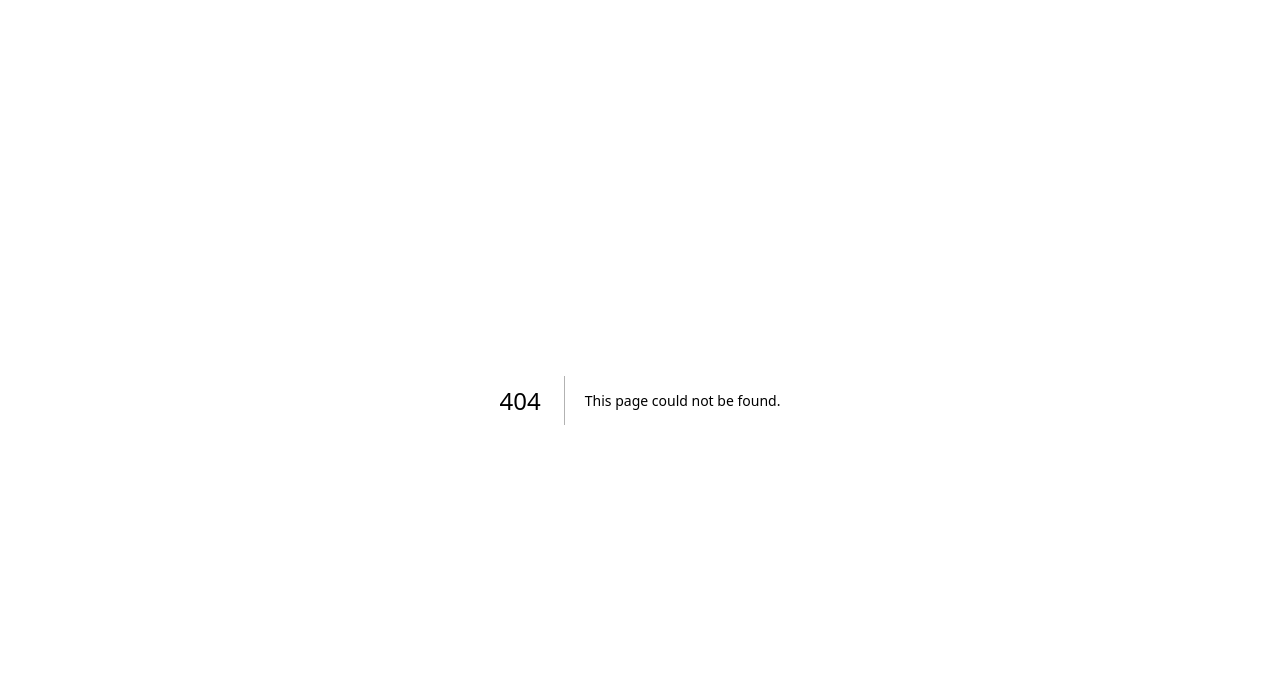
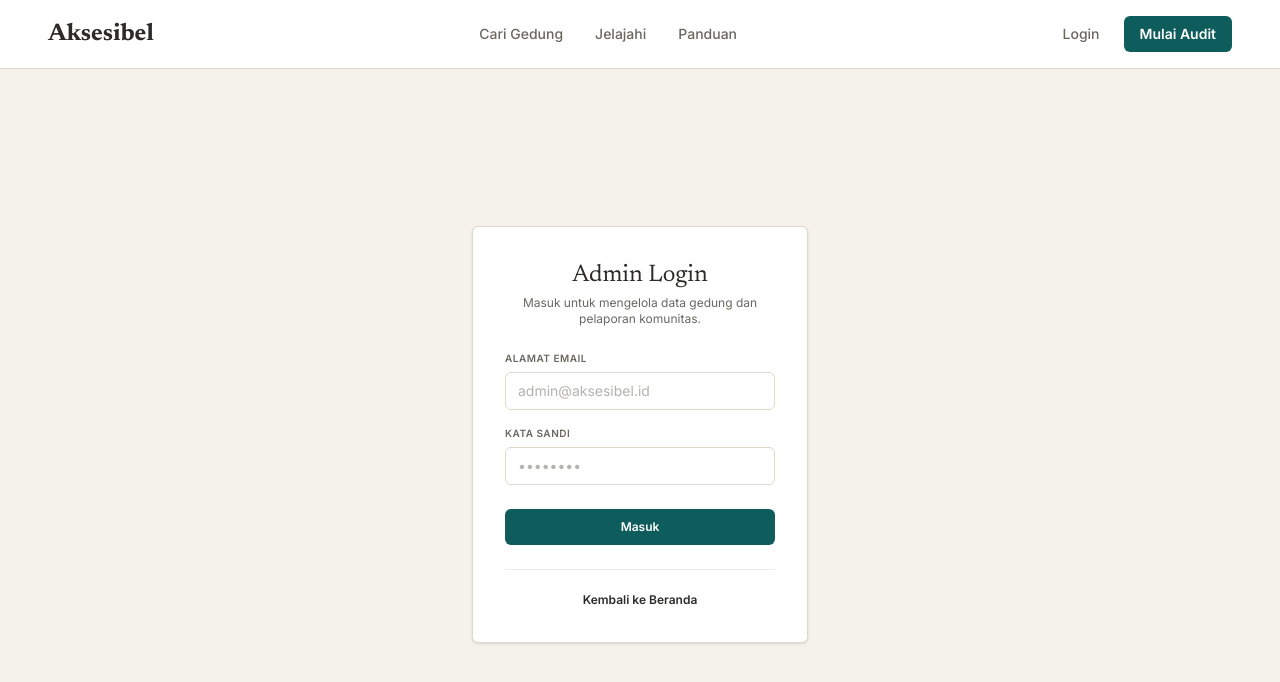
Before and after one commit to glacerous/worldgen1amcc, a Next.js app in the folder frontend/: page /admin/login in a window 1280 px wide. Before the commit this address had no page. Shown: the top 682 px of the page. Built offline with nearby package versions, Linux system fonts and the light colour scheme; no server answers.

Commit message:
fix: admin login url

```diff
--- /dev/null
+++ b/frontend/src/app/admin/login/page.tsx
@@ -0,0 +1,140 @@
+"use client";
+
+import { useState, useEffect } from "react";
+import { useRouter } from "next/navigation";
+import Link from "next/link";
+import Navbar from "@/components/Navbar";
+
+export default function AdminLoginPage() {
+  const router = useRouter();
+  const [email, setEmail] = useState("");
+  const [password, setPassword] = useState("");
+  const [isLoading, setIsLoading] = useState(false);
+  const [error, setError] = useState<string | null>(null);
+
+  // If already logged in, redirect to admin page directly
+  useEffect(() => {
+    if (typeof window !== "undefined" && sessionStorage.getItem("admin_token")) {
+      router.push("/admin");
+    }
+  }, [router]);
+
+  const handleSubmit = async (e: React.FormEvent) => {
+    e.preventDefault();
+    setIsLoading(true);
+    setError(null);
+
+    if (!email.trim() || !password) {
+      setError("Email dan password wajib diisi.");
+      setIsLoading(false);
+      return;
+    }
+
+    try {
+      const res = await fetch("http://localhost:8000/login", {
+        method: "POST",
+        headers: {
+          "Content-Type": "application/json",
+        },
+        body: JSON.stringify({ email: email.trim(), password }),
+      });
+
+      if (!res.ok) {
+        const data = await res.json().catch(() => ({}));
+        throw new Error(data.detail || "Email atau password salah.");
+      }
+
+      const data = await res.json();
+      if (data.access_token) {
+        sessionStorage.setItem("admin_token", data.access_token);
+        // Expiry 7 days matching backend JWT exp
+        document.cookie = `admin_token=${data.access_token}; path=/; max-age=604800; samesite=lax`;
+        router.push("/admin");
+      } else {
+        throw new Error("Gagal menerima token akses dari server.");
+      }
+    } catch (err: any) {
+      setError(err.message || "Terjadi kesalahan koneksi server.");
+    } finally {
+      setIsLoading(false);
+    }
+  };
+
+  return (
+    <div className="min-h-screen flex flex-col bg-bg">
+      <Navbar />
+
+      <main className="flex-1 px-6 py-12 md:py-16 max-w-sm mx-auto w-full flex flex-col justify-center">
+        <div className="bg-surface border border-line rounded-md p-6 md:p-8 shadow-sm">
+          <div className="text-center mb-6">
+            <h1 className="font-display text-2xl font-normal text-ink mb-1">
+              Admin Login
+            </h1>
+            <p className="font-sans text-xs text-ink-muted">
+              Masuk untuk mengelola data gedung dan pelaporan komunitas.
+            </p>
+          </div>
+
+          {error && (
+            <div className="mb-4 p-3 bg-status-not-met/10 border border-status-not-met/20 rounded-md text-xs text-status-not-met font-sans font-medium">
+              {error}
+            </div>
+          )}
+
+          <form onSubmit={handleSubmit} className="space-y-4">
+            <div>
+              <label htmlFor="email" className="block text-[10px] font-sans font-semibold text-ink-muted uppercase tracking-wider mb-1.5">
+                Alamat Email
+              </label>
+              <input
+                type="email"
+                id="email"
+                value={email}
+                onChange={(e) => setEmail(e.target.value)}
+                placeholder="admin@aksesibel.id"
+                className="w-full bg-transparent border border-line rounded-md px-3 py-2 text-sm font-sans text-ink placeholder-ink-muted/50 focus:outline-none focus:border-accent/40"
+                required
+                disabled={isLoading}
+              />
+            </div>
+
+            <div>
+              <label htmlFor="password" className="block text-[10px] font-sans font-semibold text-ink-muted uppercase tracking-wider mb-1.5">
+                Kata Sandi
+              </label>
+              <input
+                type="password"
+                id="password"
+                value={password}
+                onChange={(e) => setPassword(e.target.value)}
+                placeholder="••••••••"
+                className="w-full bg-transparent border border-line rounded-md px-3 py-2 text-sm font-sans text-ink placeholder-ink-muted/50 focus:outline-none focus:border-accent/40"
+                required
+                disabled={isLoading}
+              />
+            </div>
+
+            <div className="pt-2">
+              <button
+                type="submit"
+                disabled={isLoading}
+                className="w-full inline-flex items-center justify-center bg-accent text-white hover:opacity-90 font-sans text-xs font-semibold px-6 py-2.5 rounded-md transition-all disabled:opacity-50 cursor-pointer"
+              >
+                {isLoading ? "Mengautentikasi..." : "Masuk"}
+              </button>
+            </div>
+          </form>
+
+          <div className="mt-6 pt-4 border-t border-line/50 text-center">
+            <Link
+              href="/buildings"
+              className="font-sans text-xs font-semibold text-ink hover:text-accent transition-colors"
+            >
+              Kembali ke Beranda
+            </Link>
+          </div>
+        </div>
+      </main>
+    </div>
+  );
+}
--- a/frontend/src/app/admin/page.tsx
+++ b/frontend/src/app/admin/page.tsx
@@ -76,7 +76,7 @@ export default function AdminDashboardPage() {
   useEffect(() => {
     const sessionToken = sessionStorage.getItem("admin_token");
     if (!sessionToken) {
-      router.push("/login");
+      router.push("/admin/login");
       return;
     }
     setToken(sessionToken);
@@ -108,7 +108,7 @@ export default function AdminDashboardPage() {
         ) {
           sessionStorage.removeItem("admin_token");
           document.cookie = "admin_token=; path=/; expires=Thu, 01 Jan 1970 00:00:00 UTC; samesite=lax";
-          router.push("/login");
+          router.push("/admin/login");
           return;
         }
         throw new Error("Gagal mengambil data administrasi.");
@@ -237,7 +237,7 @@ export default function AdminDashboardPage() {
   const handleLogout = () => {
     sessionStorage.removeItem("admin_token");
     document.cookie = "admin_token=; path=/; expires=Thu, 01 Jan 1970 00:00:00 UTC; samesite=lax";
-    router.push("/login");
+    router.push("/admin/login");
   };
 
   // Filter open reports
--- a/frontend/src/app/buildings/[id]/tour/page.tsx
+++ b/frontend/src/app/buildings/[id]/tour/page.tsx
@@ -191,7 +191,7 @@ export default function BuildingTourPage() {
 
     const token = typeof window !== "undefined" ? sessionStorage.getItem("admin_token") : null;
     if (!token) {
-      window.location.href = "/login";
+      window.location.href = "/admin/login";
       return;
     }
 
@@ -236,7 +236,7 @@ export default function BuildingTourPage() {
 
     const token = typeof window !== "undefined" ? sessionStorage.getItem("admin_token") : null;
     if (!token) {
-      window.location.href = "/login";
+      window.location.href = "/admin/login";
       return;
     }
 
--- a/frontend/src/middleware.ts
+++ b/frontend/src/middleware.ts
@@ -30,11 +30,11 @@ export function middleware(request: NextRequest) {
     }
   }
 
-  const isAdminRoute = path.startsWith("/admin");
-  const isLoginRoute = path === "/login";
+  const isLoginRoute = path === "/admin/login";
+  const isAdminRoute = path.startsWith("/admin") && !isLoginRoute;
 
   if (isAdminRoute && !isAuthenticated) {
-    const loginUrl = new URL("/login", request.url);
+    const loginUrl = new URL("/admin/login", request.url);
     // Clear cookie if it existed but was invalid/expired
     const response = NextResponse.redirect(loginUrl);
     if (token) {
@@ -52,5 +52,5 @@ export function middleware(request: NextRequest) {
 }
 
 export const config = {
-  matcher: ["/admin/:path*", "/login"],
+  matcher: ["/admin/:path*"],
 };
```
